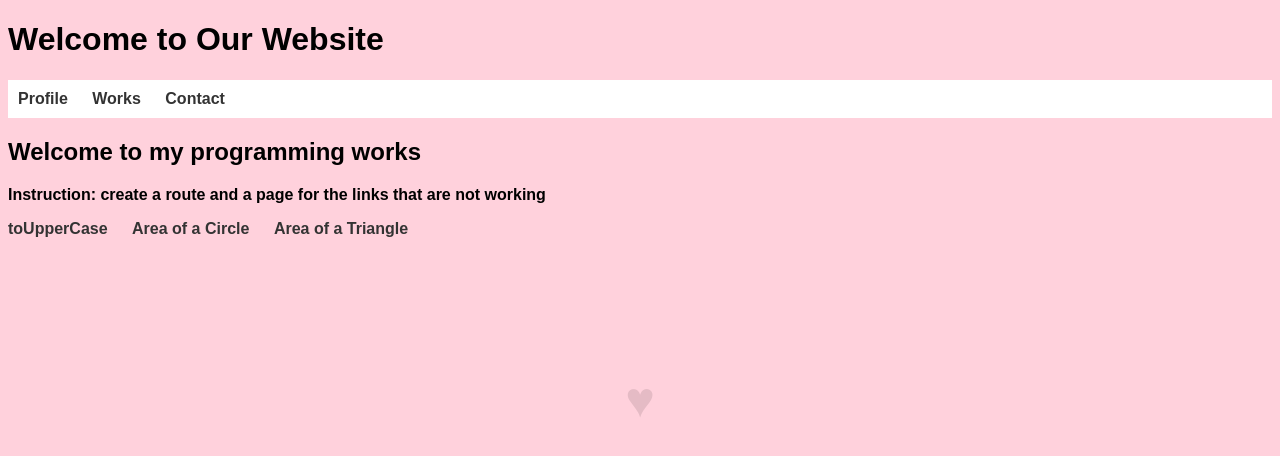
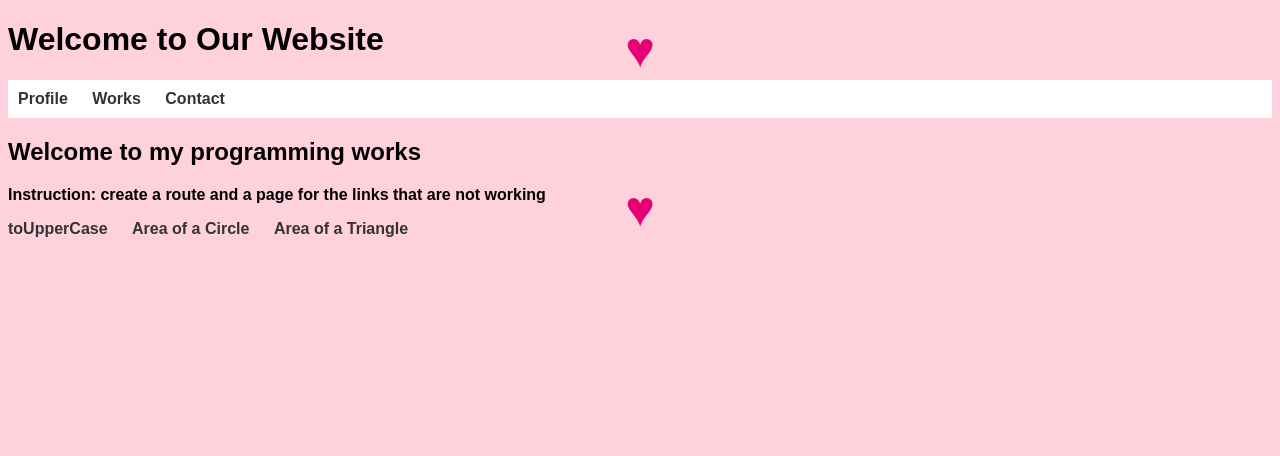
Before and after one commit to jptmaz/DSA_Routing, a Flask app: page / in a window 1280 px wide. Shown: the top 456 px of the page. Run offline with Flask 3, Linux system fonts and the light colour scheme.

Commit message:
More changes to index

```diff
--- a/Flask_Intro/templates/index.html
+++ b/Flask_Intro/templates/index.html
@@ -8,6 +8,7 @@
         body {
             background-color: #ffd1dc; /* Soft pink background color */
             font-family: Arial, sans-serif; /* Choose an appropriate font */
+            position: relative;
         }
 
         h1, h2, p, a {
@@ -39,14 +40,24 @@
             color: #e60073; /* Dark pink text color on hover for links */
         }
 
-        body::before {
+        body::before,
+        body::after {
             content: '\2665'; /* Unicode for heart symbol */
             font-size: 50px;
-            position: fixed;
-            top: 50%;
+            position: absolute;
+            color: #e60073; /* Dark pink color for hearts */
+        }
+
+        body::before {
+            top: 0;
             left: 50%;
-            transform: translate(-50%, -50%);
-            opacity: 0.1;
+            transform: translateX(-50%);
+        }
+
+        body::after {
+            bottom: 0;
+            left: 50%;
+            transform: translateX(-50%);
         }
     </style>
 </head>
```
